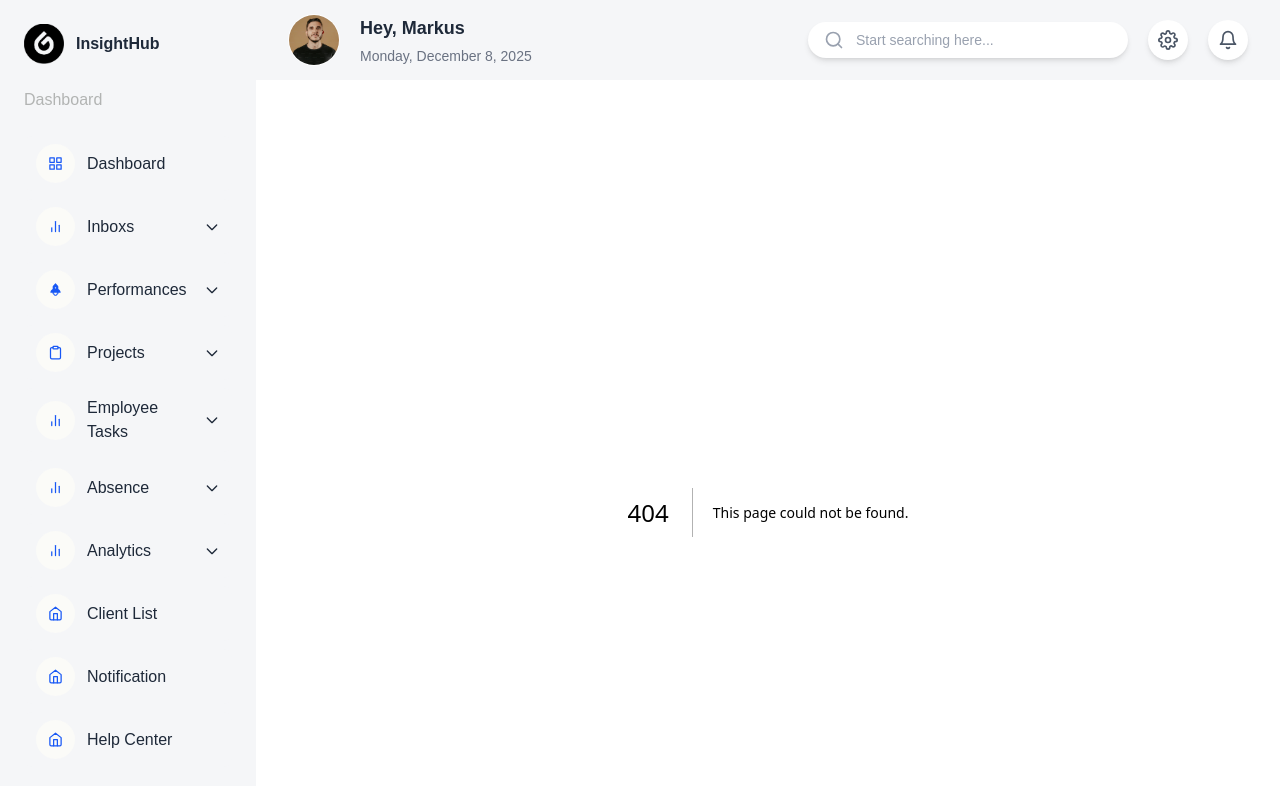
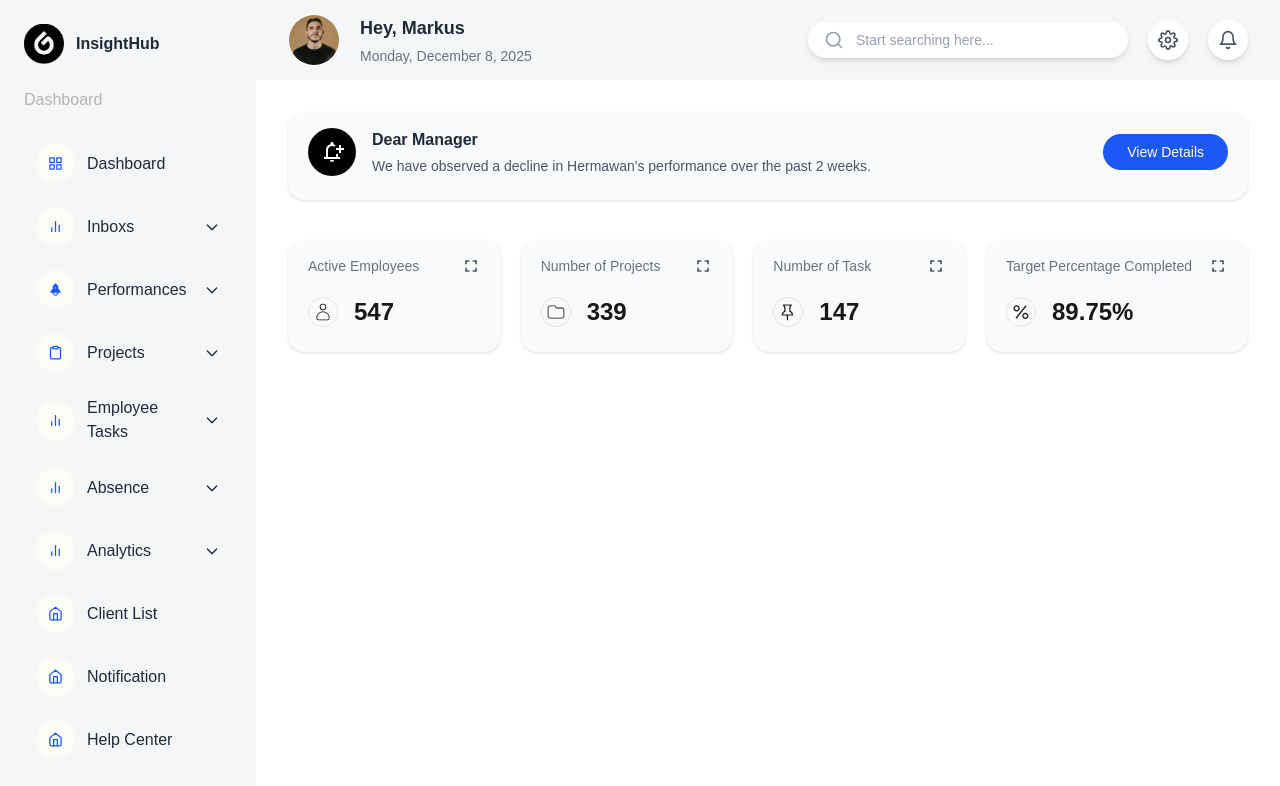
Before and after one commit to grintzdel/dashboard-tailwind, a Next.js app: page /dashboard in a window 1280 px wide. Before the commit this address had no page. Shown: the top 786 px of the page. Built offline with nearby package versions, Linux system fonts and the light colour scheme.

Commit message:
refactor: rename and move file

```diff
--- /dev/null
+++ b/src/app/(main)/dashboard/page.tsx
@@ -0,0 +1,5 @@
+import DashboardPage from '@/features/dashboard/dashboard.page'
+
+export default function Dashboard() {
+  return <DashboardPage />
+}
--- a/src/app/page.tsx
+++ /dev/null
@@ -1,7 +0,0 @@
-import HomePage from "@/features/home/page";
-
-export default function Home() {
-    return (
-        <HomePage />
-    );
-}
--- a/src/features/home/page.tsx
+++ b/src/features/dashboard/dashboard.page.tsx
@@ -3,7 +3,7 @@ import StatSection from '@/modules/task/react/stat-section'
 import TaskSection from '@/modules/task/react/task-section'
 import React from 'react'
 
-export default function HomePage() {
+export default function DashboardPage() {
   return (
     <React.Fragment>
       <AlertSection />
```
